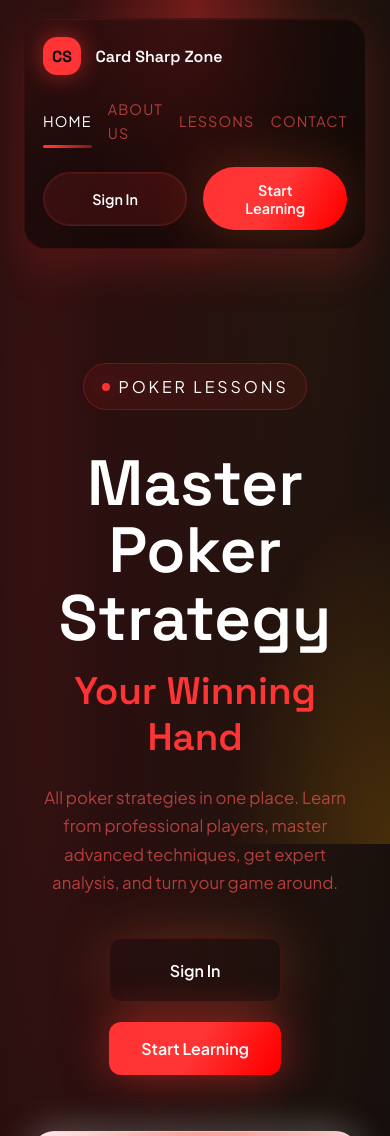
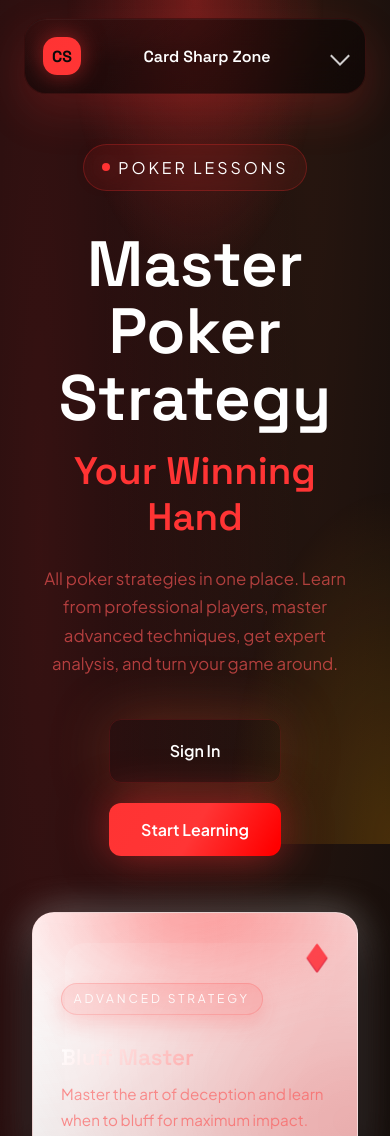
Before and after one commit to VaagenIM-CardSharp/poker-lessons-web, a website built with Vite: page index.html in a window 390 px wide. Shown: the top 1136 px of the page. Built offline with nearby package versions, Linux system fonts and the light colour scheme.

Commit message:
mobile header menu

```diff
--- a/index.html
+++ b/index.html
@@ -27,13 +27,19 @@
     <header class="header" id="top">
       <div class="container header__inner">
         <!-- Brand Logo -->
-        <a class="header__brand" href="#top">
+        <a
+          class="header__brand"
+          href="#top"
+          data-header-toggle
+          aria-controls="header-nav header-actions"
+          aria-expanded="false"
+        >
           <span class="header__symbol">CS</span>
           Card Sharp Zone
         </a>
 
         <!-- Primary Navigation Menu -->
-        <nav class="header__nav" aria-label="Primary">
+        <nav class="header__nav" id="header-nav" aria-label="Primary" data-header-section>
           <a class="header__link header__link--active" href="#flip-cards">Home</a>
           <a class="header__link" href="#lessons">About Us</a>
           <a class="header__link" href="#flip-cards">Lessons</a>
@@ -41,7 +47,7 @@
         </nav>
 
         <!-- Header Action Buttons -->
-        <div class="header__actions">
+        <div class="header__actions" id="header-actions" data-header-section>
           <a class="header__action header__action--ghost" href="/login.html">Sign In</a>
           <button class="header__action" type="button">Start Learning</button>
         </div>
--- a/src/main.js
+++ b/src/main.js
@@ -147,7 +147,82 @@ function initHeroOrbit(root = document.querySelector('.hero')) {
     start();
 }
 
+function initHeaderToggle(root = document.querySelector('.header')) {
+    if (!root) return;
+
+    const toggle = root.querySelector('[data-header-toggle]');
+    const sections = Array.from(root.querySelectorAll('[data-header-section]'));
+    if (!toggle || !sections.length) return;
+
+    let isOpen = false;
+
+    const isMobile = () => MOBILE_QUERY.matches;
+
+    const applyState = () => {
+        root.classList.toggle('header--menu-open', isMobile() && isOpen);
+        toggle.setAttribute('aria-expanded', String(isMobile() && isOpen));
+    };
+
+    const close = () => {
+        if (!isOpen) return;
+        isOpen = false;
+        applyState();
+    };
+
+    const handleToggle = (event) => {
+        if (!isMobile()) return;
+        event.preventDefault();
+        isOpen = !isOpen;
+        applyState();
+    };
+
+    const handleDocumentClick = (event) => {
+        if (!isMobile() || !isOpen) return;
+        if (root.contains(event.target)) return;
+        close();
+    };
+
+    const handleKeydown = (event) => {
+        if (!isMobile() || !isOpen) return;
+        if (event.key === 'Escape') {
+            close();
+            toggle.focus();
+        }
+    };
+
+    const handleBreakpointChange = () => {
+        if (!isMobile()) {
+            isOpen = false;
+        }
+        applyState();
+    };
+
+    sections.forEach((section) => {
+        section.addEventListener('click', (event) => {
+            if (!isMobile() || !isOpen) return;
+            if (event.target.closest('a, button')) {
+                close();
+            }
+        });
+    });
+
+    toggle.setAttribute('aria-haspopup', 'true');
+
+    toggle.addEventListener('click', handleToggle);
+    document.addEventListener('click', handleDocumentClick);
+    document.addEventListener('keydown', handleKeydown);
+
+    if (typeof MOBILE_QUERY.addEventListener === 'function') {
+        MOBILE_QUERY.addEventListener('change', handleBreakpointChange);
+    } else if (typeof MOBILE_QUERY.addListener === 'function') {
+        MOBILE_QUERY.addListener(handleBreakpointChange);
+    }
+
+    applyState();
+}
+
 document.addEventListener('DOMContentLoaded', () => {
     initHeroOrbit();
+    initHeaderToggle();
     console.log('Card Sharp Zone hero orbit ready');
 });
--- a/src/styles/home/_hero.scss
+++ b/src/styles/home/_hero.scss
@@ -147,7 +147,7 @@
 
   // Мобільна адаптація
   @include mobile {
-    padding: 64px 0;
+    padding: 0;
 
     &__inner {
       padding: 0 32px;
--- a/src/styles/home/_zone.scss
+++ b/src/styles/home/_zone.scss
@@ -87,6 +87,10 @@
   }
 
   @include mobile {
+    &__inner {
+      margin-top: 1100px;
+    }
+
     &__grid {
       grid-template-columns: 1fr;
     }
--- a/src/styles/layout/_header.scss
+++ b/src/styles/layout/_header.scss
@@ -1,55 +1,55 @@
 @use '../base/variables' as *;
 @use '../base/mixins' as *;
 
-// Плейсхолдер для горизонтального рядка на grid
-%row-grid { display: grid; grid-auto-flow: column; align-items: center; }
+%row-grid {
+  display: grid;
+  grid-auto-flow: column;
+  align-items: center;
+}
 
-// Стиль "шапки" сайту (завжди прикріплена до верху)
 .header {
   position: sticky;
   top: 0;
   z-index: 10;
   padding: 18px 24px;
 
-  // Внутрішня капсула
   &__inner {
     position: relative;
     display: grid;
     grid-template-columns: auto 1fr auto;
-    grid-template-areas: "brand nav actions";
+    grid-template-areas: 'brand nav actions';
     align-items: center;
     gap: 2rem;
     border-radius: 999px;
     padding: 12px 22px;
-    background: linear-gradient(135deg, rgba(20,10,10,.62), rgba(12,4,4,.55) 55%, rgba(8,3,3,.6));
-    border: 1px solid rgba($accent-color, .12);
-    box-shadow: inset 0 1px 0 rgba(255,255,255,.04), 0 18px 45px rgba($accent-color, .18);
+    background: linear-gradient(135deg, rgba(20, 10, 10, 0.62), rgba(12, 4, 4, 0.55) 55%, rgba(8, 3, 3, 0.6));
+    border: 1px solid rgba($accent-color, 0.12);
+    box-shadow: inset 0 1px 0 rgba(255, 255, 255, 0.04), 0 18px 45px rgba($accent-color, 0.18);
     backdrop-filter: blur(18px);
     overflow: hidden;
 
     &::before {
-      content: "";
+      content: '';
       position: absolute;
       inset: 0;
       border-radius: inherit;
-      background: radial-gradient(120% 120% at 0% 0%, rgba($accent-color, .22), transparent 55%);
-      opacity: .45;
+      background: radial-gradient(120% 120% at 0% 0%, rgba($accent-color, 0.22), transparent 55%);
+      opacity: 0.45;
       pointer-events: none;
       z-index: -1;
     }
   }
 
-  // Бренд
   &__brand {
     grid-area: brand;
     display: inline-flex;
     align-items: center;
-    gap: .9rem;
+    gap: 0.9rem;
     color: $title-color;
     font: 600 1rem $font-Title;
+    transition: color $transition-base;
   }
 
-  // Символ
   &__symbol {
     width: 38px;
     height: 38px;
@@ -64,22 +64,20 @@
     font-size: 1rem;
   }
 
-  // Навігація
   &__nav {
     grid-area: nav;
     @extend %row-grid;
     justify-content: end;
     gap: 1.8rem;
-    font-size: .9rem;
-    letter-spacing: .08em;
+    font-size: 0.9rem;
+    letter-spacing: 0.08em;
     text-transform: uppercase;
   }
 
-  // Лінк
   &__link {
     color: $muted-color;
     position: relative;
-    padding: .35rem 0;
+    padding: 0.35rem 0;
     transition: color $transition-base, transform $transition-base;
 
     &:hover {
@@ -88,82 +86,139 @@
     }
 
     &::after {
-      content: "";
+      content: '';
       position: absolute;
       left: 0;
-      bottom: -.55rem;
+      bottom: -0.55rem;
       width: 100%;
       height: 3px;
       border-radius: 999px;
-      background: linear-gradient(90deg, $accent-color 20%, rgba($accent-color,.4));
+      background: linear-gradient(90deg, $accent-color 20%, rgba($accent-color, 0.4));
       transform: scaleX(0);
       transform-origin: left;
       transition: transform $transition-base;
     }
-    &:hover::after { transform: scaleX(1); }
+
+    &:hover::after {
+      transform: scaleX(1);
+    }
   }
 
-  // Активний
   &__link--active {
     color: $title-color;
-    &::after { transform: scaleX(1); }
+
+    &::after {
+      transform: scaleX(1);
+    }
   }
 
-  // Кнопки справа
   &__actions {
     grid-area: actions;
     @extend %row-grid;
     gap: 1rem;
   }
 
-  // Кнопка
   &__action {
     @include button;
     padding: ($spacing-sm * 1.7) $spacing-lg;
-    font-size: .9rem;
+    font-size: 0.9rem;
     border-radius: 999px;
 
     &--ghost {
-      background: rgba($accent-color,.12);
-      border: 1px solid rgba($accent-color,.18);
-      box-shadow: inset 0 0 0 1px rgba(255,255,255,.04);
+      background: rgba($accent-color, 0.12);
+      border: 1px solid rgba($accent-color, 0.18);
+      box-shadow: inset 0 0 0 1px rgba(255, 255, 255, 0.04);
       color: $title-color;
 
       &:hover {
-        border-color: rgba($accent-color,.36);
-        background: rgba($accent-color,.18);
+        border-color: rgba($accent-color, 0.36);
+        background: rgba($accent-color, 0.18);
       }
     }
   }
 }
 
-// Мобільна адаптація
 @include mobile {
   .header {
-
     &__inner {
       grid-template-columns: 1fr;
       grid-template-areas:
-        "brand"
-        "nav"
-        "actions";
+        'brand'
+        'nav'
+        'actions';
       border-radius: 22px;
       padding: 18px;
-      row-gap: 1rem;
+      row-gap: 0;
     }
 
-    // 2 колонки
+    &__brand {
+      justify-content: space-between;
+      width: 100%;
+      cursor: pointer;
+      user-select: none;
+
+      &::after {
+        content: '';
+        width: 12px;
+        height: 12px;
+        border-right: 2px solid rgba($title-color, 0.8);
+        border-bottom: 2px solid rgba($title-color, 0.8);
+        transform: rotate(45deg);
+        transition: transform $transition-base;
+      }
+    }
+
     &__nav,
     &__actions {
-      grid-template-columns: repeat(2, 1fr);
+      grid-template-columns: 1fr;
       width: 100%;
       gap: 1rem;
+      overflow: hidden;
+      max-height: 0;
+      opacity: 0;
+      pointer-events: none;
+      transform: translateY(-12px);
+      padding-top: 0;
+      transition:
+        max-height $transition-base,
+        opacity $transition-base,
+        transform $transition-base,
+        padding $transition-base;
     }
 
-    // Повна ширина кнопок
+    &__nav {
+      grid-auto-flow: row;
+      justify-items: start;
+      text-align: left;
+
+      .header__link {
+        display: block;
+        width: 100%;
+      }
+    }
+
+    &__actions {
+      grid-auto-flow: row;
+    }
+
     &__action,
     &__action--ghost {
       width: 100%;
     }
+
+    &--menu-open {
+      .header__nav,
+      .header__actions {
+        max-height: 480px;
+        opacity: 1;
+        pointer-events: auto;
+        transform: translateY(0);
+        padding-top: 1rem;
+      }
+
+      .header__brand::after {
+        transform: rotate(-135deg);
+      }
+    }
   }
 }
```
Also changed, not shown: login.html (+9 -3 lines).
